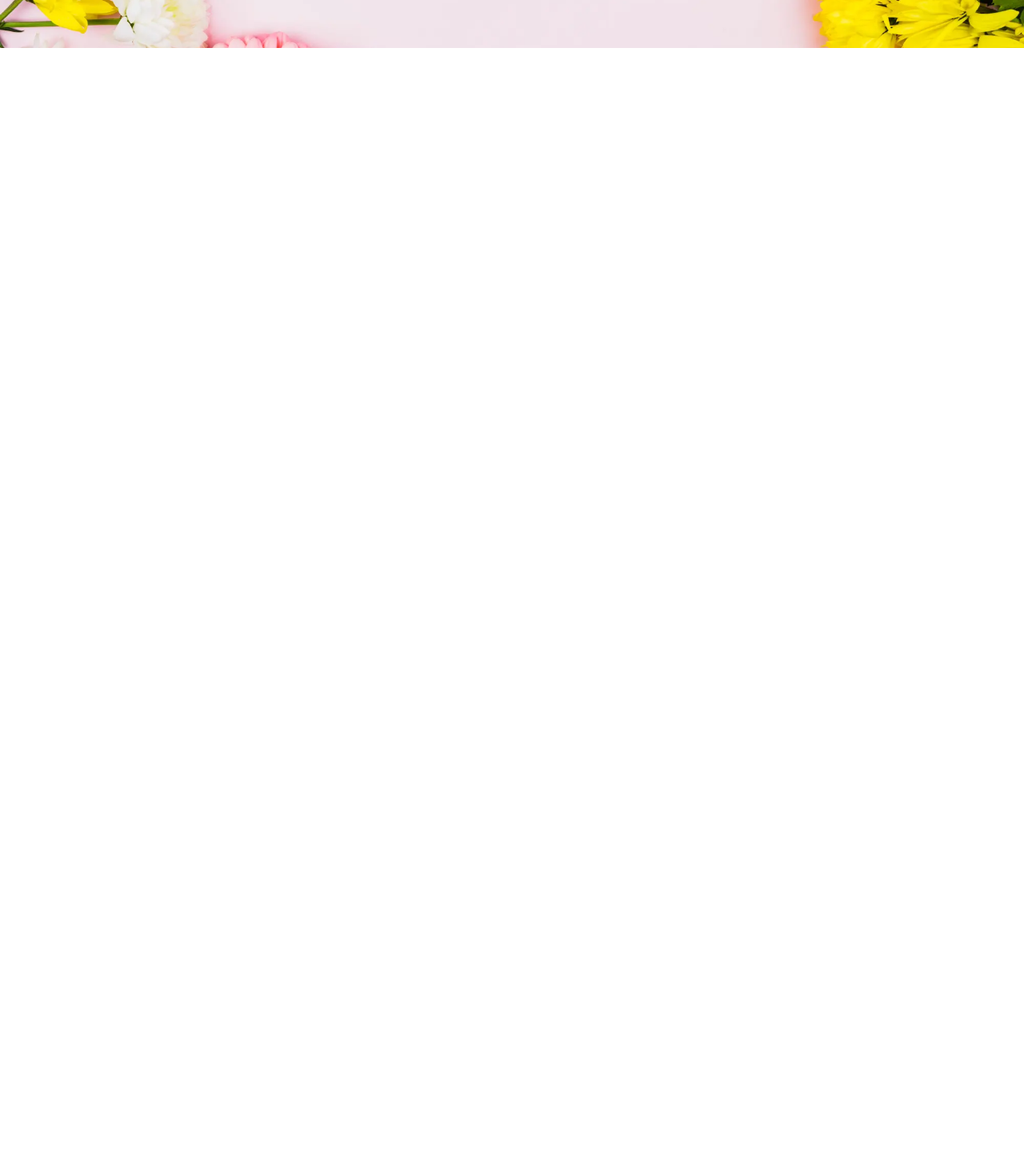
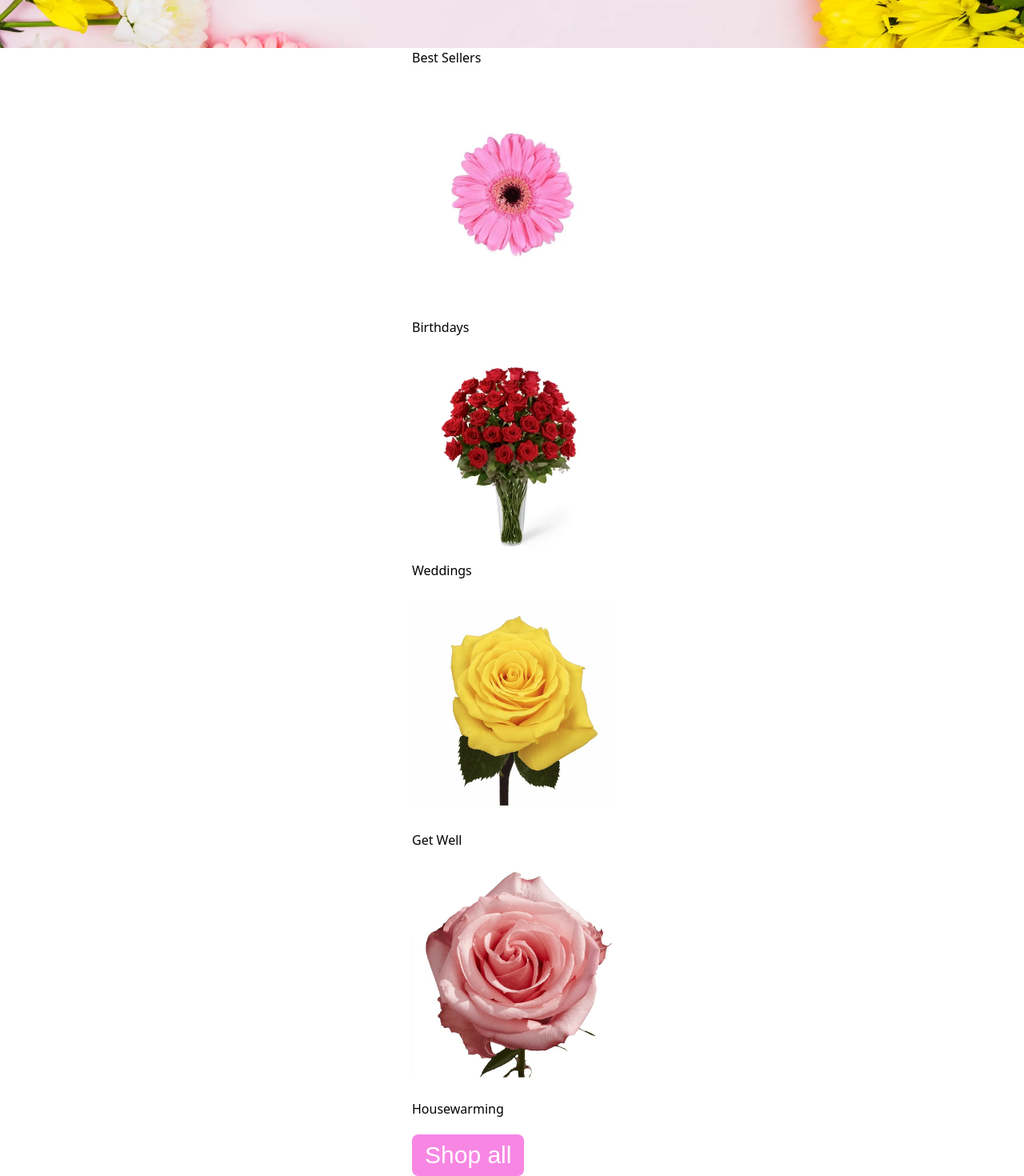
Before and after one commit to robertchapmanrlc/flourishing-flowers, a Next.js app: page / in a window 1280 px wide. Shown: the part 396-1866 px from the top of the page at 80% size. Before the commit the page ends 800 px from the top, so only its background shows below. Built offline with nearby package versions, Linux system fonts and the light colour scheme; a web font is replaced by a local one.

Commit message:
Added basic elements for the best sellers section

```diff
--- a/src/app/page.tsx
+++ b/src/app/page.tsx
@@ -1,7 +1,9 @@
+import Image from "next/image";
+
 export default function Main() {
   return (
     <main className="w-full flex flex-col items-center">
-      <div
+      <section
         className="w-full h-96 bg-center bg-cover"
         style={{ backgroundImage: `url(/Banner1.webp)` }}
       >
@@ -14,7 +16,49 @@ export default function Main() {
             Shop Now
           </button>
         </div>
-      </div>
+      </section>
+      <section>
+        <h3>Best Sellers</h3>
+        <div>
+          <Image
+            src="/products/pink-daisy-plant.png"
+            alt="Pink Daisy Plant"
+            width={250}
+            height={250}
+          />
+          <h5>Birthdays</h5>
+        </div>
+        <div>
+          <Image
+            src="/products/red-rose-bouquet.webp"
+            alt="Red Rose Bouquet"
+            width={250}
+            height={250}
+          />
+          <h5>Weddings</h5>
+        </div>
+        <div>
+          <Image
+            src="/products/yellow-rose-plant.png"
+            alt="Yellow Rose Plant"
+            width={250}
+            height={250}
+          />
+          <h5>Get Well</h5>
+        </div>
+        <div>
+          <Image
+            src="/products/pink-rose-plant.png"
+            alt="Pink Rose Plant"
+            width={250}
+            height={250}
+          />
+          <h5>Housewarming</h5>
+        </div>
+        <button className="mt-5 bg-primary py-2 px-4 rounded-lg text-white font-pokova text-3xl">
+          Shop all
+        </button>
+      </section>
     </main>
   );
 }
```
